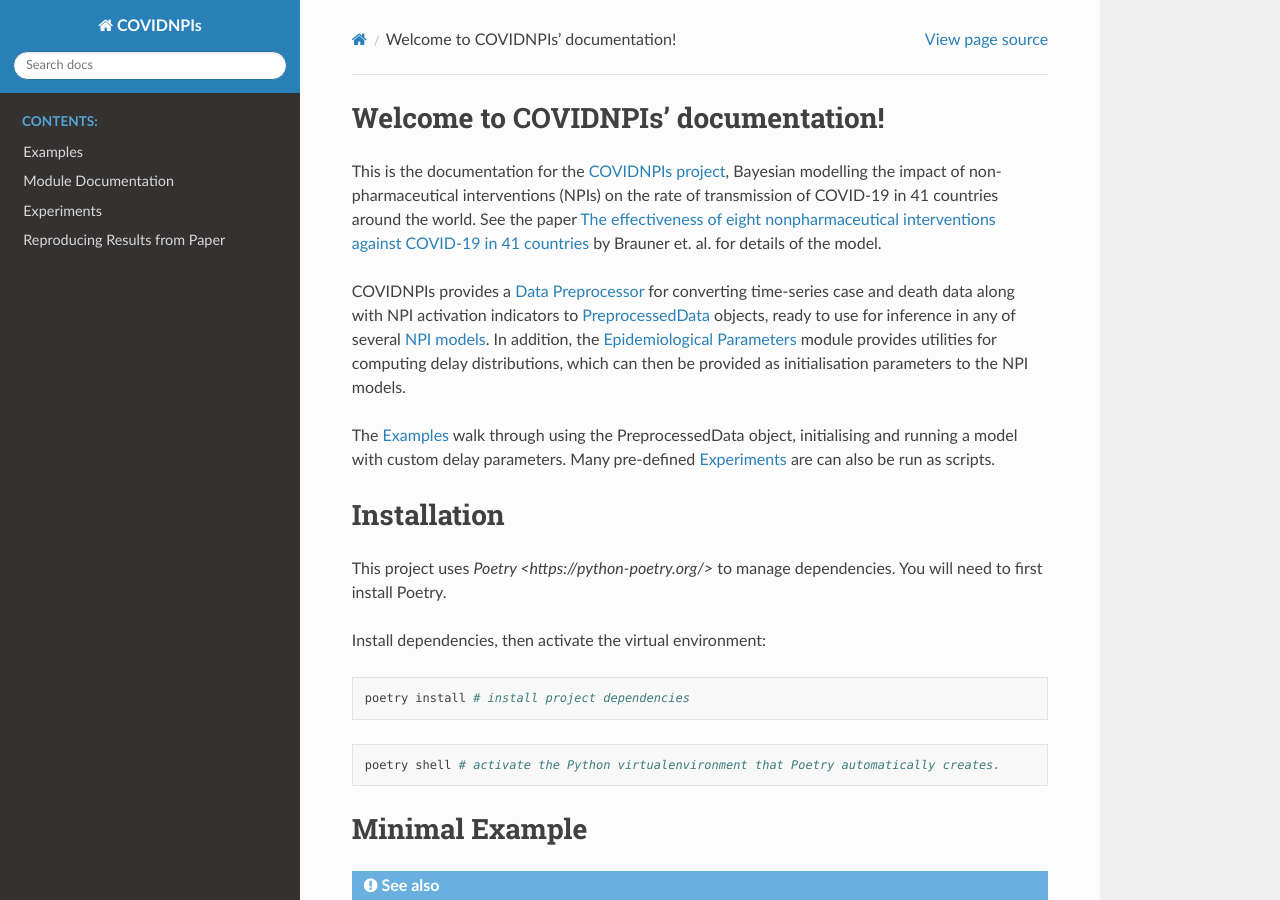
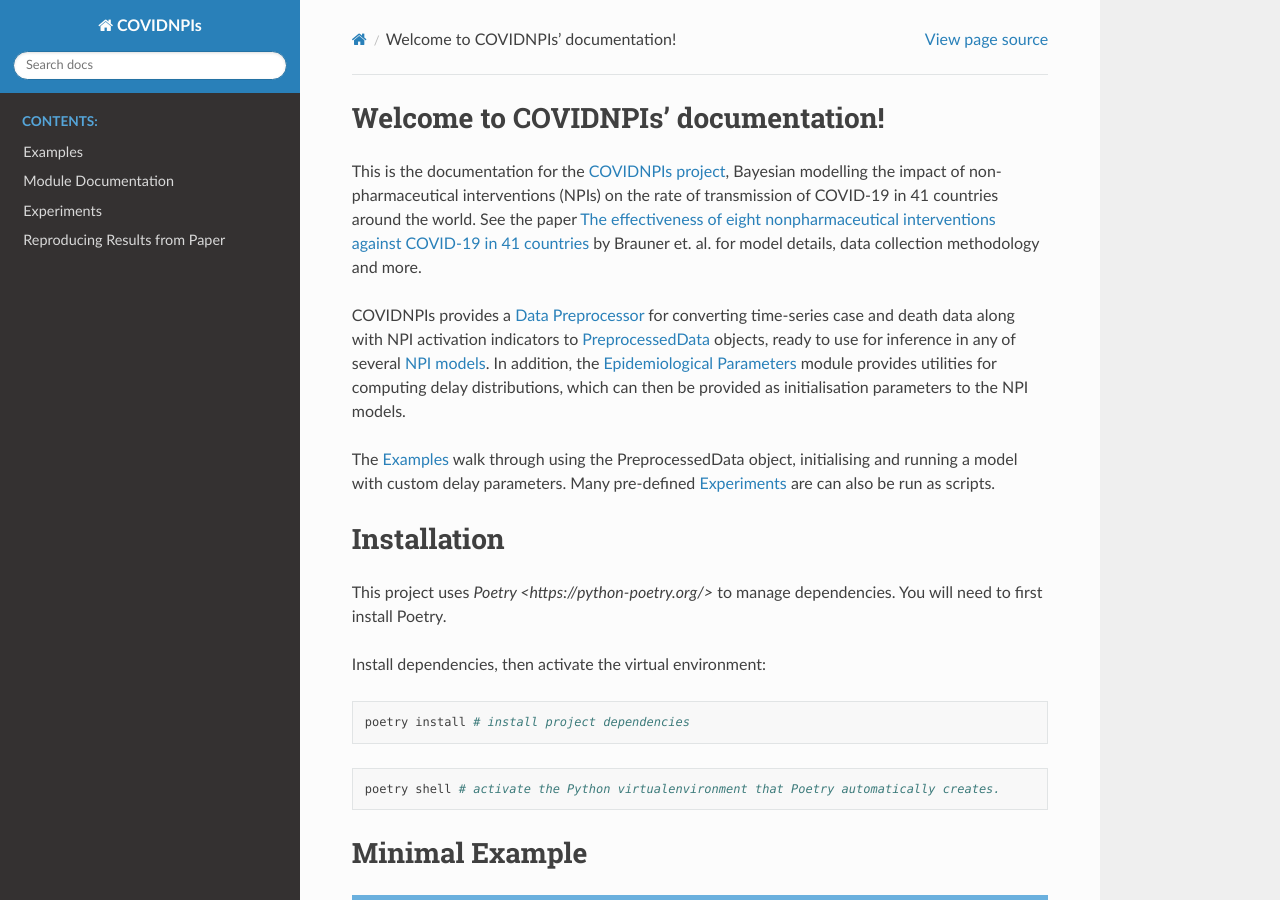
Before and after one commit to epidemics/COVIDNPIs, a Sphinx documentation site: the page built from docs/index.rst, in a window 1280 px wide and 900 px high. Built offline with Sphinx 7.4.7 and the Read the Docs theme 2.0.0, drawn with Linux system fonts in a browser that asks for light colours.

Commit message:
minor doc change

```diff
--- a/docs/index.rst
+++ b/docs/index.rst
@@ -6,7 +6,7 @@
 Welcome to COVIDNPIs' documentation!
 =====================================
 
-This is the documentation for the `COVIDNPIs project <https://github.com/epidemics/COVIDNPIs/tree/revisions>`_, Bayesian modelling the impact of non-pharmaceutical interventions (NPIs) on the rate of transmission of COVID-19 in 41 countries around the world. See the paper `The effectiveness of eight nonpharmaceutical interventions against COVID-19 in 41 countries <https://www.medrxiv.org/content/10.1101/2020.05.28.20116129v3>`_ by Brauner et. al. for details of the model.
+This is the documentation for the `COVIDNPIs project <https://github.com/epidemics/COVIDNPIs/tree/revisions>`_, Bayesian modelling the impact of non-pharmaceutical interventions (NPIs) on the rate of transmission of COVID-19 in 41 countries around the world. See the paper `The effectiveness of eight nonpharmaceutical interventions against COVID-19 in 41 countries <https://www.medrxiv.org/content/10.1101/2020.05.28.20116129v3>`_ by Brauner et. al. for model details, data collection methodology and more.
 
 COVIDNPIs provides a :ref:`data_preprocessor` for converting time-series case and death data along with NPI activation indicators to :ref:`PreprocessedData<preprocessed_data>` objects, ready to use for inference in any of several :ref:`NPI models<cm_model_zoo>`. In addition, the :ref:`model_parameters` module provides utilities for computing delay distributions, which can then be provided as initialisation parameters to the NPI models.
 
```
